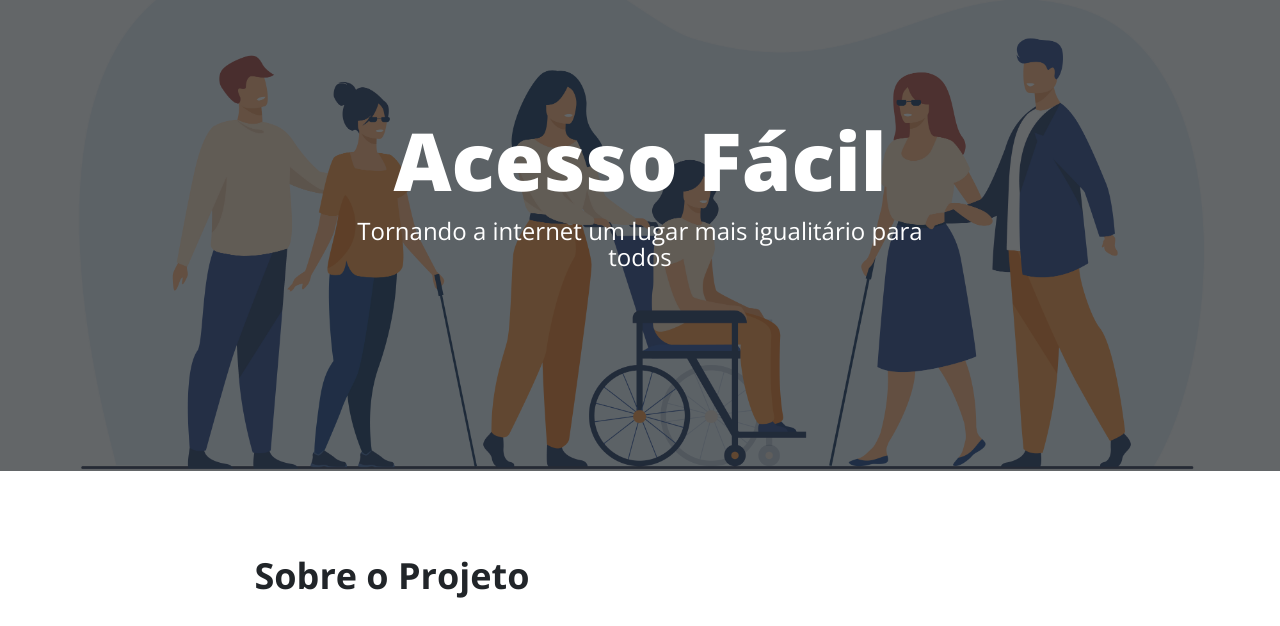
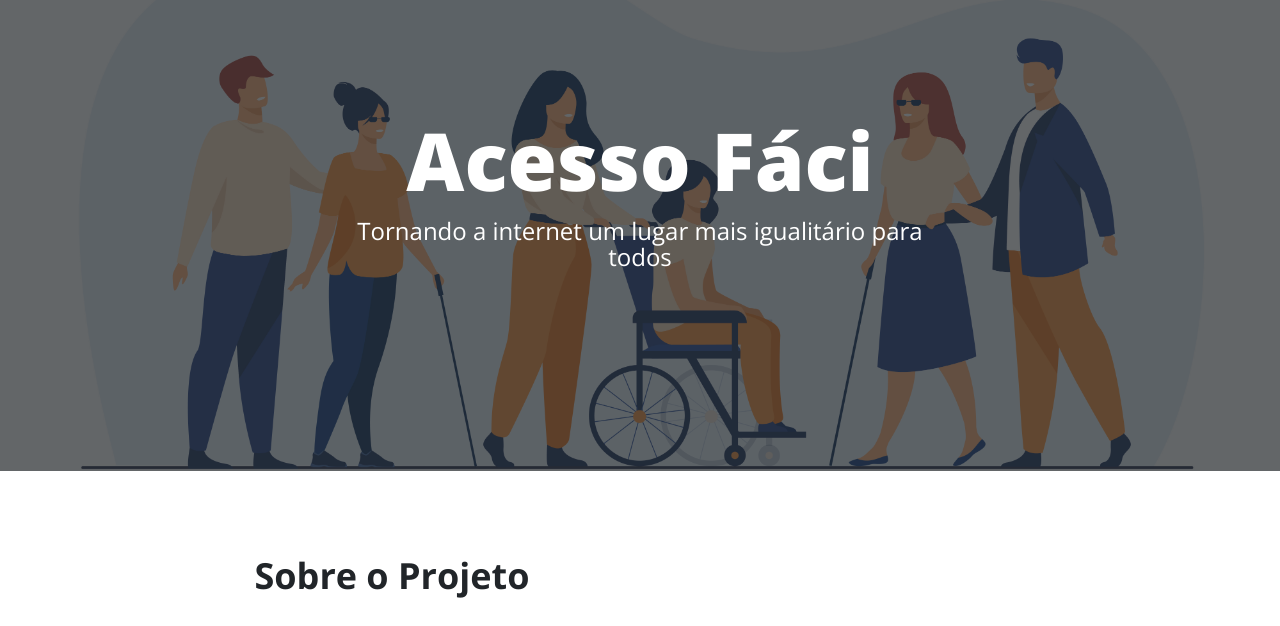
Before and after one commit to RenanMour4/Acesso-Facil, a plain HTML site: page index.html in a window 1280 px wide. Shown: the part 88-714 px from the top of the page. Drawn offline with nearby package versions, Linux system fonts and the light colour scheme.

Commit message:
Update index.html

```diff
--- a/index.html
+++ b/index.html
@@ -45,7 +45,7 @@
                 <div class="row gx-4 gx-lg-5 justify-content-center">
                     <div class="col-md-10 col-lg-8 col-xl-7">
                         <div class="site-heading ">
-                            <h1>Acesso Fácil</h1>
+                            <h1>Acesso Fáci</h1>
                             <span class="subheading">Tornando a internet um lugar mais igualitário para todos</spa>
                         </div>
                     </div>
```
